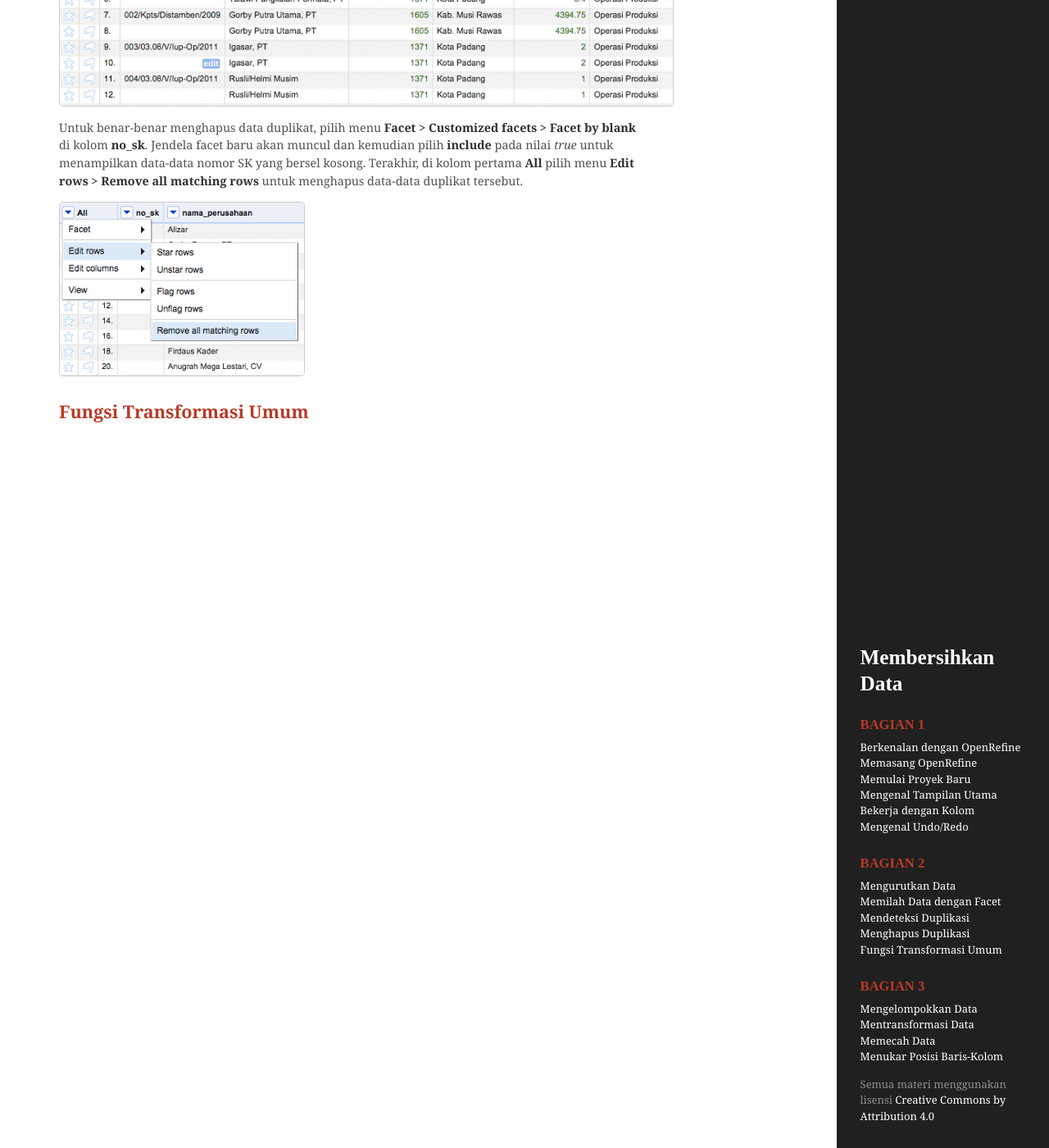
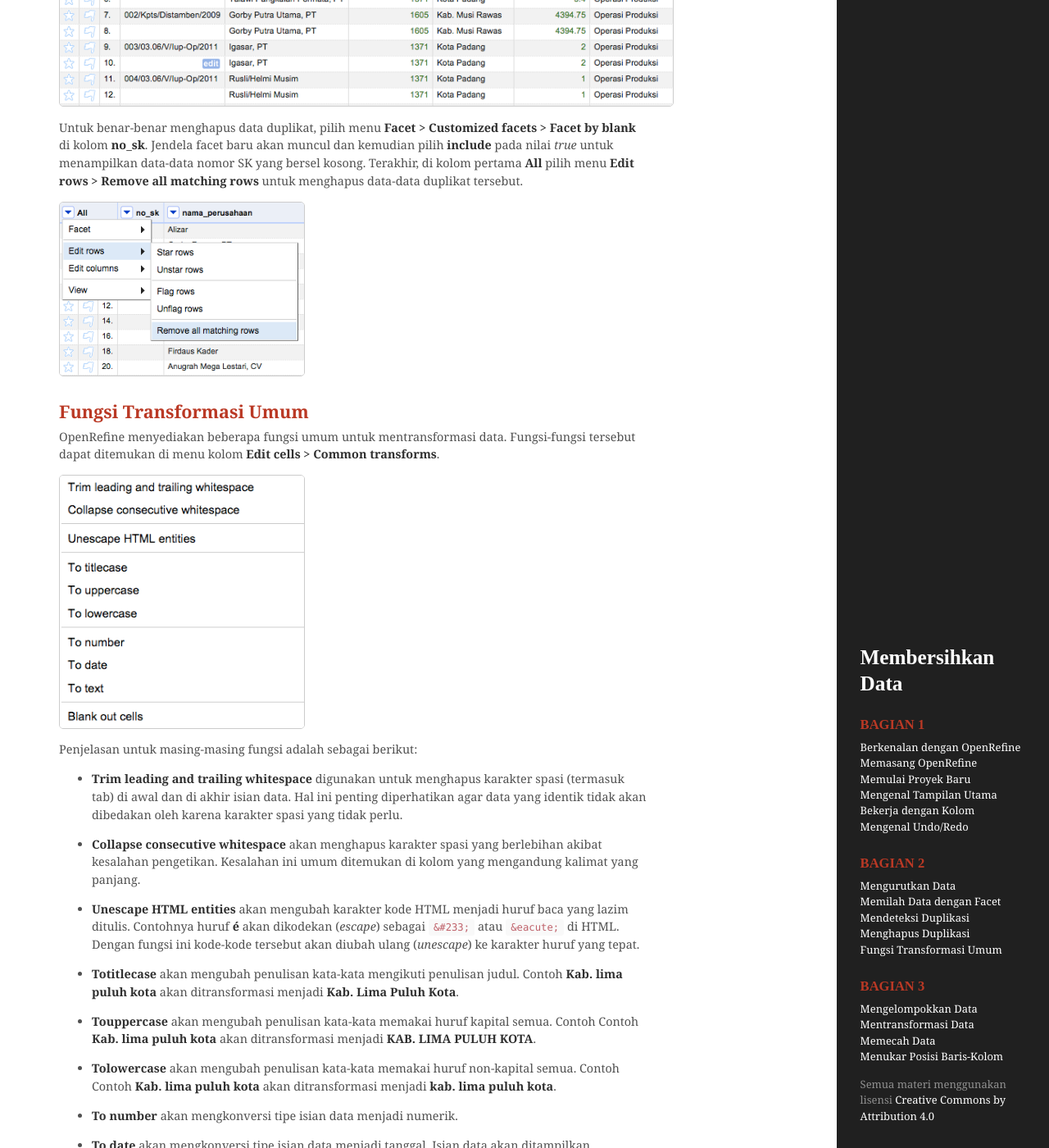
Before and after one commit to OpenDataLabJakarta/trainings, a Jekyll site: the page built from cleaning/index.html, in a window 1280 px wide and 1400 px high, scrolled down 11078 px. Shown: the whole window at 82% size. Built offline with Jekyll 4.4.1, drawn with Linux system fonts in a browser that asks for light colours; some web fonts are replaced; some of the changed text lies outside the part shown.

Commit message:
Initial writing module using common transforms

```diff
--- a/_includes/modules/cleaning/2.5-using-common-transforms.md
+++ b/_includes/modules/cleaning/2.5-using-common-transforms.md
@@ -1,2 +1,30 @@
 Fungsi Transformasi Umum
 ------------------------
+
+OpenRefine menyediakan beberapa fungsi umum untuk mentransformasi data. Fungsi-fungsi tersebut dapat ditemukan di menu kolom **Edit cells > Common transforms**.
+
+![commontransforms]({{ site.url }}public/img/using-common-transforms-01.png)
+
+Penjelasan untuk masing-masing fungsi adalah sebagai berikut:
+
+* **Trim leading and trailing whitespace** digunakan untuk menghapus karakter spasi (termasuk tab) di awal dan di akhir isian data. Hal ini penting diperhatikan agar data yang identik tidak akan dibedakan oleh karena karakter spasi yang tidak perlu.
+
+* **Collapse consecutive whitespace** akan menghapus karakter spasi yang berlebihan akibat kesalahan pengetikan. Kesalahan ini umum ditemukan di kolom yang mengandung kalimat yang panjang.
+
+* **Unescape HTML entities** akan mengubah karakter kode HTML menjadi huruf baca yang lazim ditulis. Contohnya huruf **é** akan dikodekan (*escape*) sebagai `&#233;` atau `&eacute;` di HTML. Dengan fungsi ini kode-kode tersebut akan diubah ulang (*unescape*) ke karakter huruf yang tepat.
+
+* **Totitlecase** akan mengubah penulisan kata-kata mengikuti penulisan judul. Contoh **Kab. lima puluh kota** akan ditransformasi menjadi **Kab. Lima Puluh Kota**.
+
+* **Touppercase** akan mengubah penulisan kata-kata memakai huruf kapital semua. Contoh Contoh **Kab. lima puluh kota** akan ditransformasi menjadi **KAB. LIMA PULUH KOTA**.
+
+* **Tolowercase** akan mengubah penulisan kata-kata memakai huruf non-kapital semua. Contoh Contoh **Kab. lima puluh kota** akan ditransformasi menjadi **kab. lima puluh kota**.
+
+* **To number** akan mengkonversi tipe isian data menjadi numerik.
+
+* **To date** akan mengkonversi tipe isian data menjadi tanggal. Isian data akan ditampilkan mengikuti format `yyyy-mm-ddThh:mm:ssZ`.
+
+* **To text** akan mengkonversi tipe isian data menjadi teks.
+
+* **Blank out cells** akan menghapus isian data menjadi sel kosong.
+
+Pengguna dapat mengkostumisasi fungsi transformasi sesuai kebutuhannya dengan menggunakan fitur **Custom text transform** dengan memilih di menu kolom **Edit cells > Transform...**.
--- a/public/css/main.css
+++ b/public/css/main.css
@@ -183,3 +183,9 @@
   display: block;
   border: 1px solid #ccc;
 }
+
+img[alt="commontransforms"] {
+  max-width: 300px;
+  display: block;
+  border: 1px solid #ccc;
+}
```
Also changed, not shown: public/img/using-common-transforms-01.png (added).
